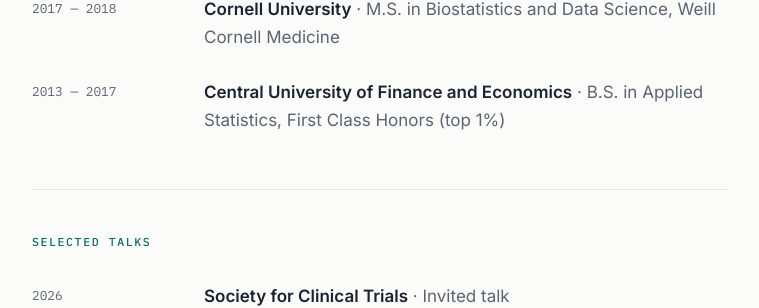
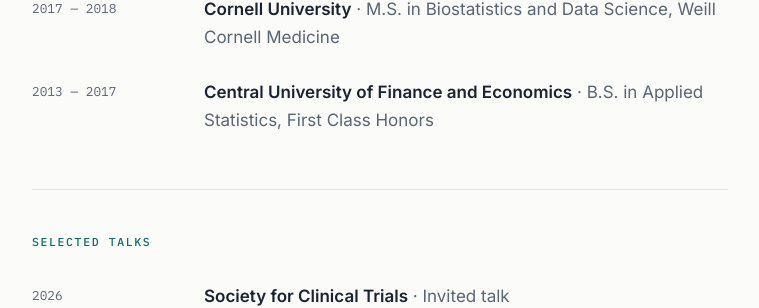
Before and after one commit to dannidanniwu/danni_wu_website, a Jekyll site: the page built from index.html, in a window 1280 px wide. Shown: the part 1457-1765 px from the top of the page, without its empty margins (260-1019 px from the left). Built offline with Jekyll 4.4.1, drawn with Linux system fonts in a browser that asks for light colours; some web fonts are replaced.

Commit message:
Update index.html

```diff
--- a/index.html
+++ b/index.html
@@ -79,7 +79,7 @@
       </li>
       <li>
         <span class="when">2013 — 2017</span>
-        <div class="what"><strong>Central University of Finance and Economics</strong> <span class="role">· B.S. in Applied Statistics, First Class Honors (top 1%)</span></div>
+        <div class="what"><strong>Central University of Finance and Economics</strong> <span class="role">· B.S. in Applied Statistics, First Class Honors </span></div>
       </li>
     </ul>
   </section>
```
